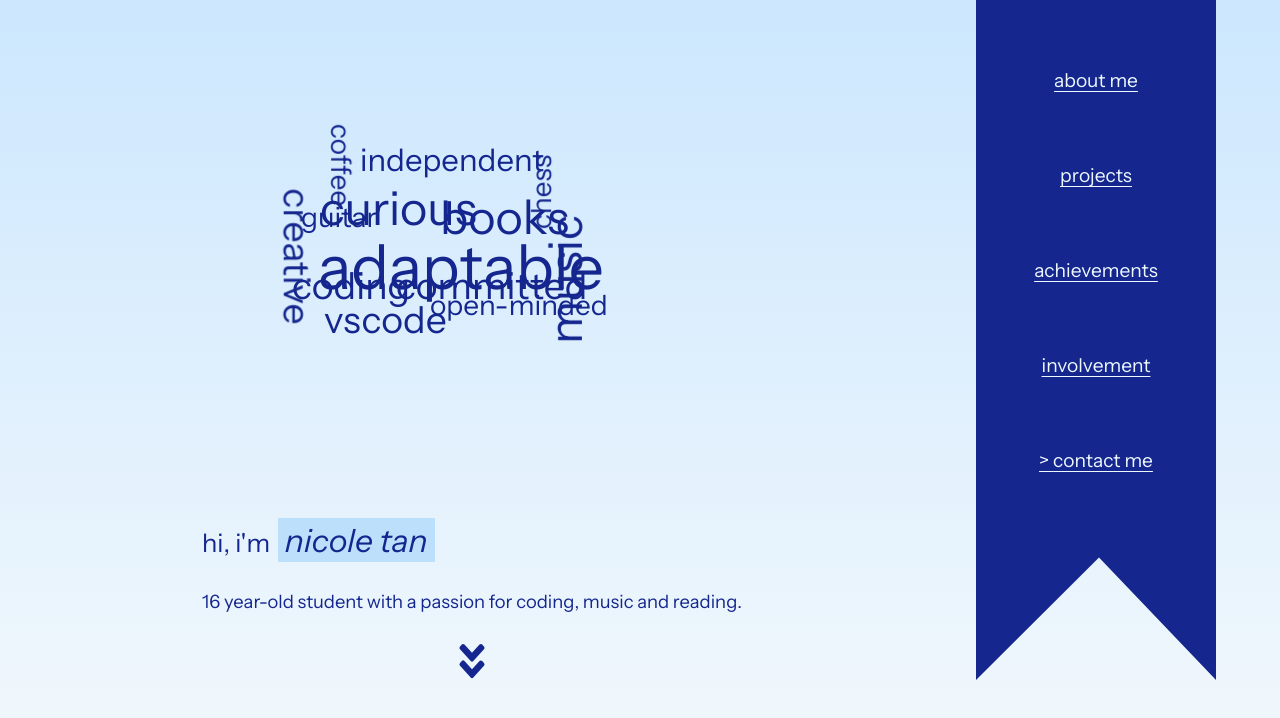
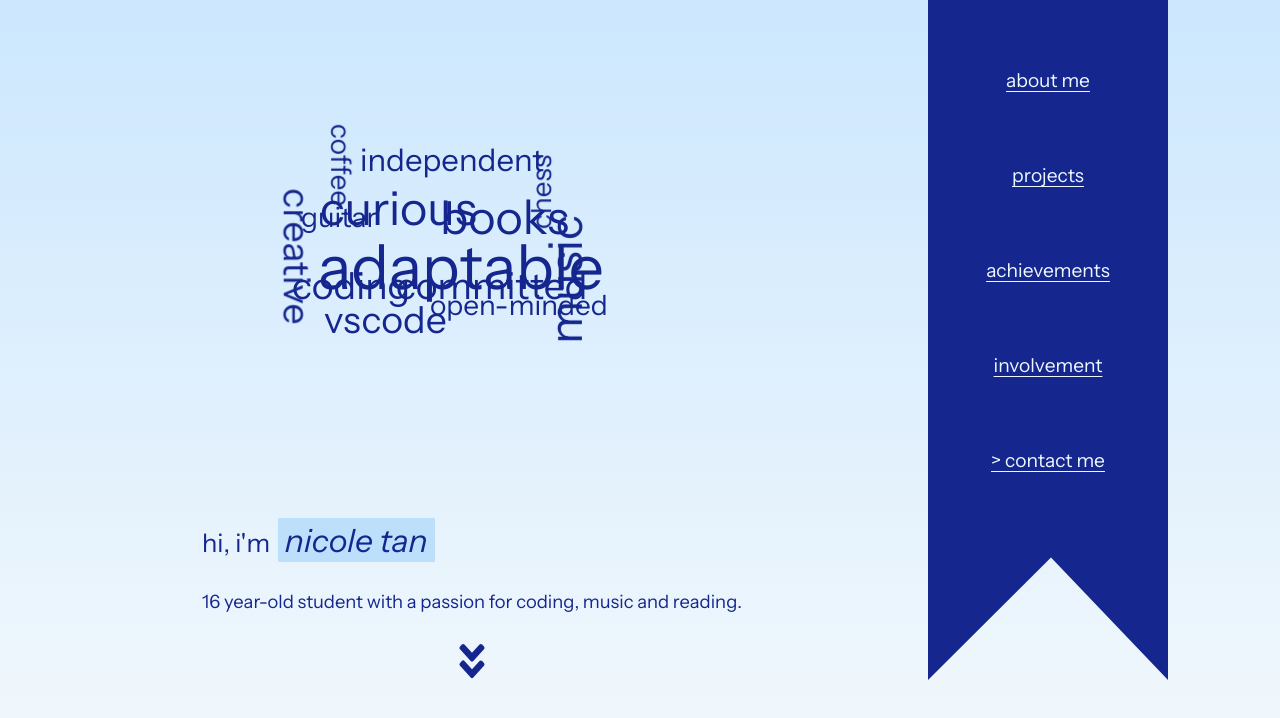
Before and after one commit to nicoletanyt/portfolio, a React (Vite) app: page / in a window 1280 px wide. Shown: the top 718 px of the page. Built offline with nearby package versions, Linux system fonts and the light colour scheme.

Commit message:
made minor changes for nav margin

```diff
--- a/src/App.css
+++ b/src/App.css
@@ -470,7 +470,7 @@ input[type="text"] {
     }
     nav {
         height: 85%;
-        margin-right: 2em;
+        margin-right: 5em;
         transition: none;
         width: 15em;
         gap: auto;
```
